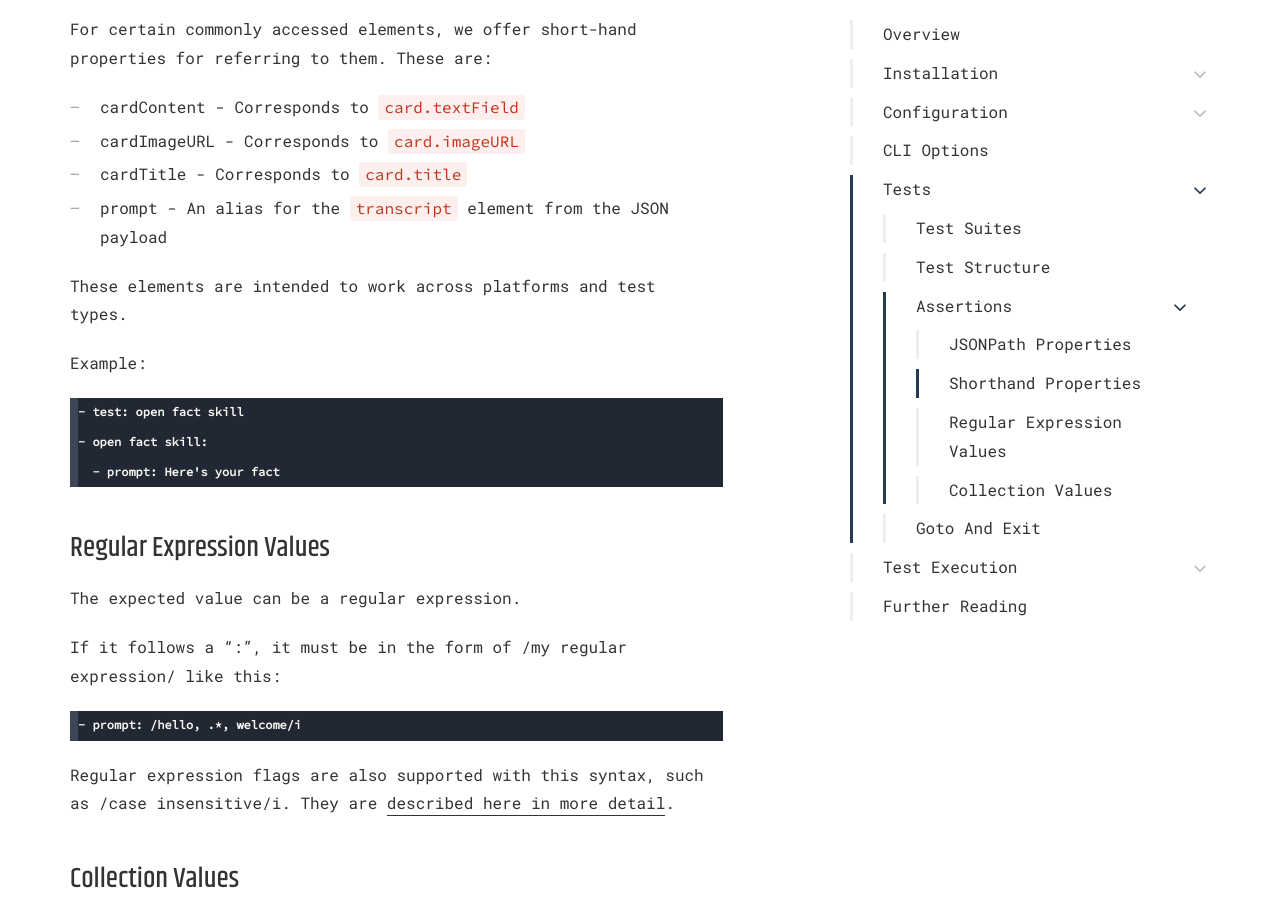
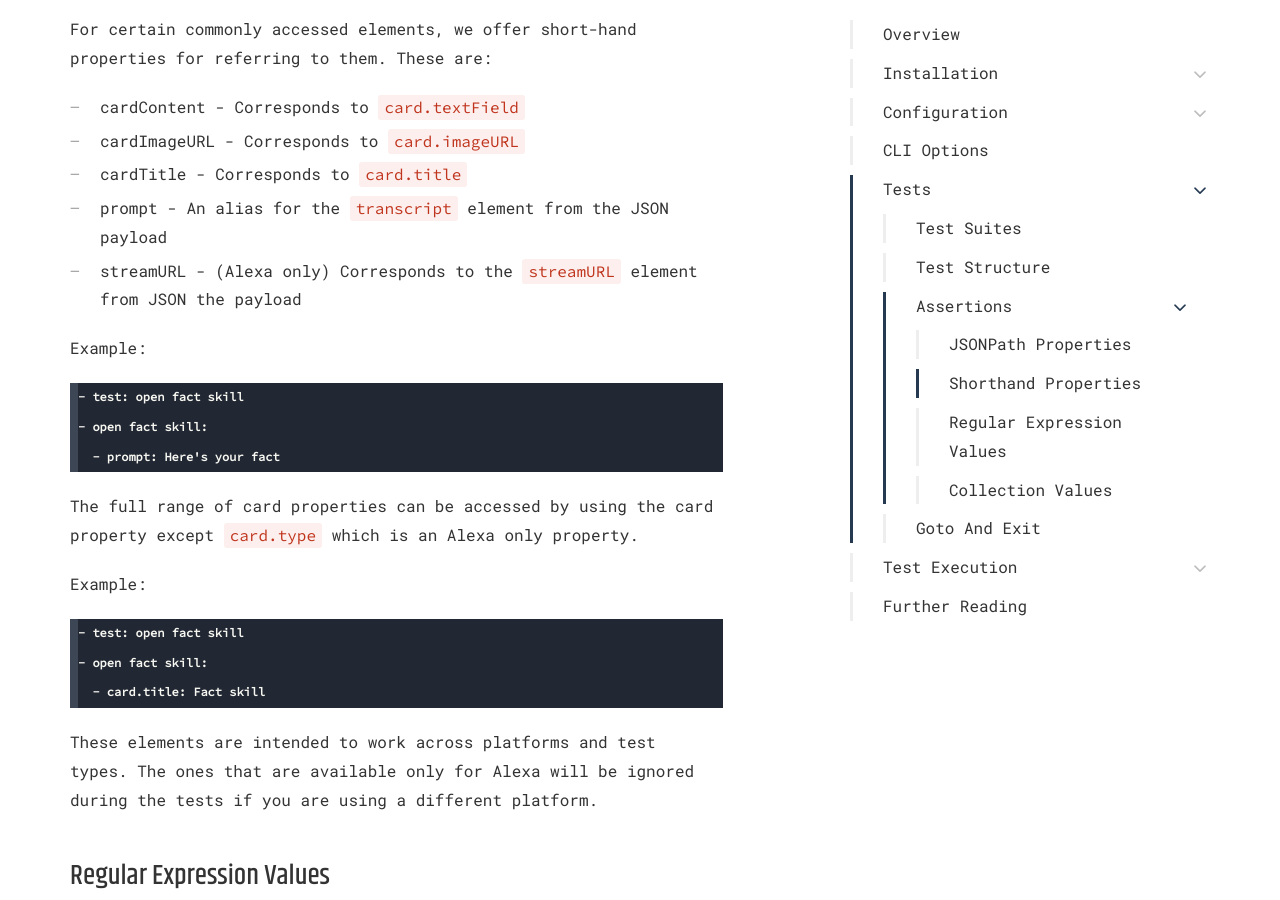
Before and after one commit to bespoken/bespoken-docs, a Jekyll site: the page built from end-to-end/guide.md, in a window 1280 px wide and 900 px high, scrolled down 12073 px. Built offline with Jekyll 4.4.1, drawn with Linux system fonts in a browser that asks for light colours; some web fonts are replaced.

Commit message:
Shorthand and card documentation update

````diff
--- a/end-to-end/guide.md
+++ b/end-to-end/guide.md
@@ -361,8 +361,7 @@ For certain commonly accessed elements, we offer short-hand properties for refer
 * cardImageURL - Corresponds to `card.imageURL`
 * cardTitle - Corresponds to `card.title`
 * prompt - An alias for the `transcript` element from the JSON payload
-
-These elements are intended to work across platforms and test types.
+* streamURL - (Alexa only) Corresponds to the `streamURL` element from JSON the payload
 
 Example:
 
@@ -371,6 +370,20 @@ Example:
 - open fact skill:
   - prompt: Here's your fact
 ```
+
+The full range of card properties can be accessed by using the card property except
+`card.type` which is an Alexa only property.
+
+Example:
+
+```
+- test: open fact skill
+- open fact skill:
+  - card.title: Fact skill
+```
+
+These elements are intended to work across platforms and test types. The ones that are available
+only for Alexa will be ignored during the tests if you are using a different platform.
 
 ### Regular Expression Values
 The expected value can be a regular expression.
````
